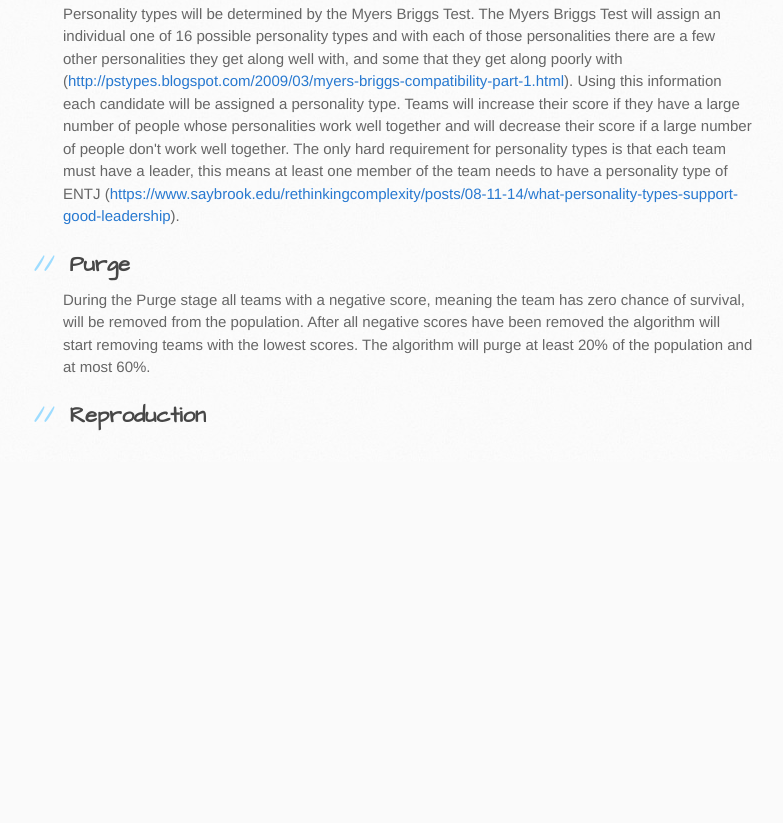
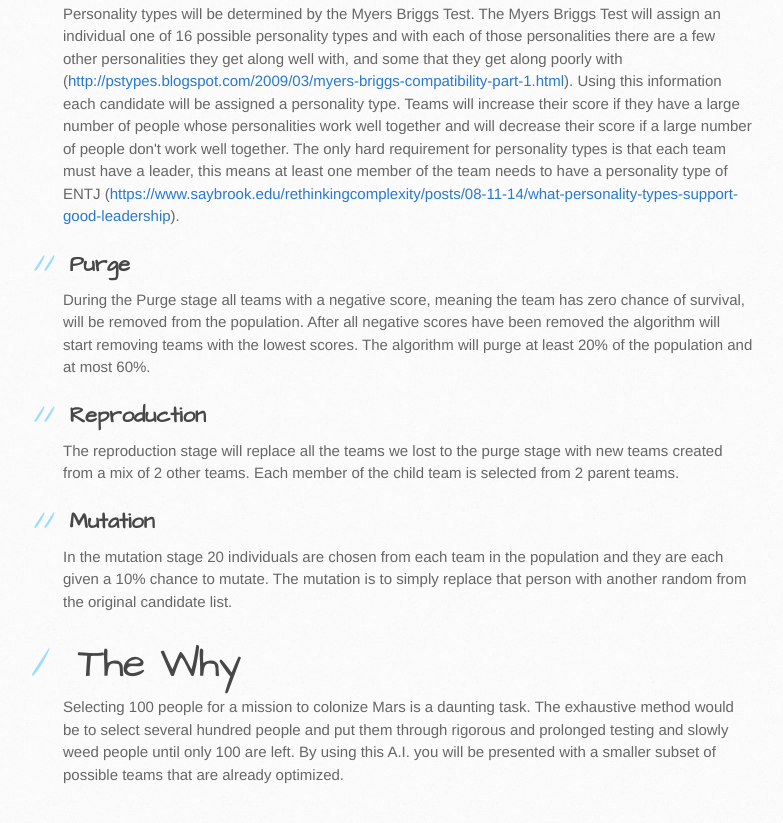
Before and after one commit to tre4got/MarsMission, a plain HTML site: page index.html in a window 1280 px wide. Shown: the part 1045-1868 px from the top of the page, without its empty margins (107-890 px from the left). Before the commit the page ends 1507 px from the top, so only its background shows below. Drawn offline with Linux system fonts and the light colour scheme.

```diff
--- a/index.html
+++ b/index.html
@@ -31,7 +31,7 @@
           <h1>
 <a id="the-how" class="anchor" href="#the-how" aria-hidden="true"><span class="octicon octicon-link"></span></a>The How</h1>
 
-<p>This Artificial Intelligence (A.I.) will generate 25 teams of 100 people, from a set of 10,000 candidates, that will be optimal for a mission to colonize Mars. The A.I. makes use of a genetic algorithm to build and score potential teams. The algorithm maintains a population size of 100 teams. Each iteration of the algorithm will be referred to as a generation. Each generation will go through several stages:</p>
+<p>This Artificial Intelligence (A.I.) will generate 25 teams of 100 people, from a set of 10,000 candidates, for a mission to colonize Mars. The A.I. makes use of a genetic algorithm to build and score potential teams. The algorithm maintains a population size of 100 teams. Each iteration of the algorithm will be referred to as a generation. Each generation will go through several stages:</p>
 
 <ul>
 <li>Fitness</li>
@@ -62,6 +62,18 @@
 
 <h2>
 <a id="reproduction" class="anchor" href="#reproduction" aria-hidden="true"><span class="octicon octicon-link"></span></a>Reproduction</h2>
+
+<p>The reproduction stage will replace all the teams we lost to the purge stage with new teams created from a mix of 2 other teams. Each member of the child team is selected from 2 parent teams. </p>
+
+<h2>
+<a id="mutation" class="anchor" href="#mutation" aria-hidden="true"><span class="octicon octicon-link"></span></a>Mutation</h2>
+
+<p>In the mutation stage 20 individuals are chosen from each team in the population and they are each given a 10% chance to mutate. The mutation is to simply replace that person with another random from the original candidate list. </p>
+
+<h1>
+<a id="the-why" class="anchor" href="#the-why" aria-hidden="true"><span class="octicon octicon-link"></span></a>The Why</h1>
+
+<p>Selecting 100 people for a mission to colonize Mars is a daunting task. The exhaustive method would be to select several hundred people and put them through rigorous and prolonged testing and slowly weed people until only 100 are left. By using this A.I. you will be presented with a smaller subset of possible teams that are already optimized. </p>
         </section>
 
         <aside id="sidebar">
```
Also changed, not shown: params.json (+1 -1 lines).
